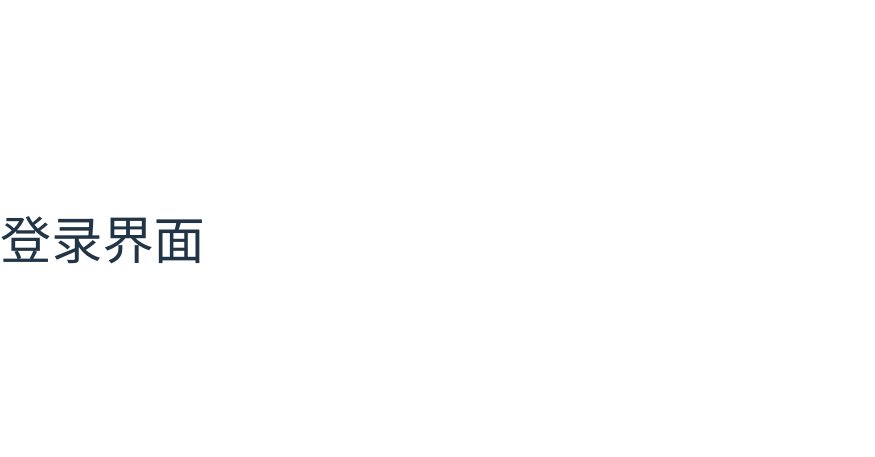
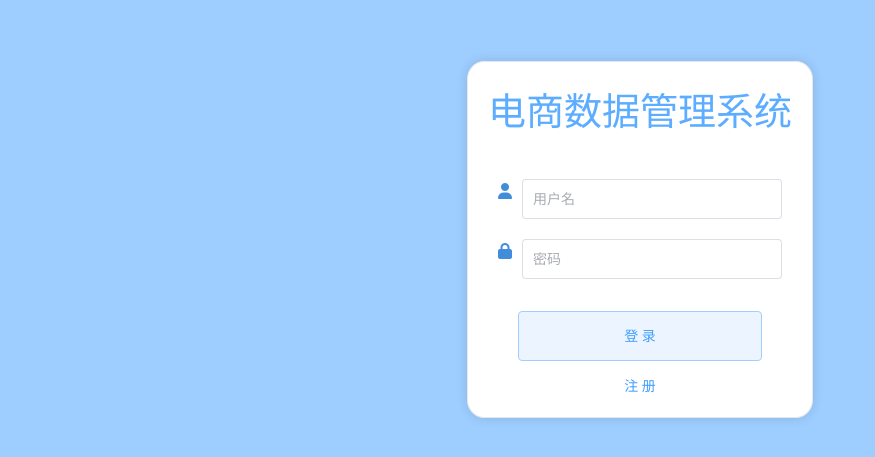
Before and after one commit to Easter1995/TPCBenchmark-Front-end, a Vue app: page /login in a window 1280 px wide. Shown: the part 161-618 px from the top of the page, without its empty margins (0-875 px from the left). Built offline with nearby package versions, Linux system fonts and the light colour scheme.

Commit message:
完成登录页面

```diff
--- a/index.html
+++ b/index.html
@@ -3,6 +3,7 @@
   <head>
     <meta charset="UTF-8" />
     <link rel="icon" type="image/svg+xml" href="/vite.svg" />
+    <link rel="stylesheet" href="https://cdnjs.cloudflare.com/ajax/libs/font-awesome/5.15.3/css/all.min.css">
     <meta name="viewport" content="width=device-width, initial-scale=1.0" />
     <title>TCP Benchmark</title>
   </head>
--- a/package.json
+++ b/package.json
@@ -9,6 +9,7 @@
     "preview": "vite preview"
   },
   "dependencies": {
+    "@fortawesome/fontawesome-free": "^6.7.2",
     "element-plus": "^2.9.6",
     "vue": "^3.5.13",
     "vue-router": "^4.5.0"
@@ -20,8 +21,11 @@
     "@types/webpack-env": "^1.18.8",
     "@vitejs/plugin-vue": "^4.6.2",
     "@vue/tsconfig": "^0.7.0",
+    "sass": "^1.85.1",
     "typescript": "~5.8.2",
+    "unplugin-auto-import": "^19.1.1",
     "unplugin-icons": "^22.1.0",
+    "unplugin-vue-components": "^28.4.1",
     "vite": "^6.2.1",
     "vue-tsc": "^2.2.4"
   }
--- a/src/App.vue
+++ b/src/App.vue
@@ -1,6 +1,8 @@
 <script setup lang="ts">
 import { ElConfigProvider } from 'element-plus'
 import zhCn from 'element-plus/es/locale/lang/zh-cn'
+import '@fortawesome/fontawesome-free/css/all.min.css';
+
 const locale = zhCn
 </script>
 
@@ -10,4 +12,21 @@ const locale = zhCn
   </el-config-provider>
 </template>
 
-<style lang="scss" scoped></style>
+<style lang="scss" scoped>
+html,
+body {
+    margin: 0;
+    padding: 0;
+    min-height: 100%;
+    width: 100%;
+    overscroll-behavior: none;
+    overflow-y: overlay;
+    overflow-x: hidden;
+    &body.el-popup-parent--hidden {
+        height: 100vh !important;
+    }
+    .el-drawer__body {
+        --el-drawer-padding-primary: 0;
+    }
+}
+</style>
--- a/src/main.ts
+++ b/src/main.ts
@@ -2,6 +2,10 @@ import { createApp } from 'vue'
 import './style.css'
 import App from './App.vue'
 import router from './router'
+import ElementPlus from 'element-plus'
+import 'element-plus/dist/index.css'
 
 const app = createApp(App)
-app.use(router).mount('#akaorange')
+app.use(router)
+    .use(ElementPlus)
+    .mount('#akaorange')
--- a/src/views/Login.vue
+++ b/src/views/Login.vue
@@ -1,11 +1,117 @@
 <script lang="ts" setup>
+import { ElCard } from 'element-plus';
+import { ref } from 'vue';
 
+const username = ref('')
+const password = ref('')
 </script>
 
 <template>
-    <h1>登录界面</h1>
+    <div class="wrapper" style="background-color: rgb(98 176 255 / 62%);">
+        <el-card class="login">
+            <div class="container">
+                <div class="header">
+                    电商数据管理系统
+                </div>
+                <div class="body">
+                    <div class="inputbox">
+                        <div><i class="fa-solid fa-user" style="color: #418dda;"></i></div>
+                        <div class="text">
+                            <el-input v-model="username" placeholder="用户名" clearable />
+                        </div>
+                    </div>
+                    <div class="inputbox">
+                        <div><i class="fa-solid fa-lock" style="color: #418dda;"></i></div>
+                        <div class="text">
+                            <el-input v-model="password" placeholder="密码" show-password />
+                        </div>
+                    </div>
+                </div>
+                <div class="footer">
+                    <div class="login-btn">
+                        <el-button style="width: 100%;" type="primary" plain>登 录</el-button>
+                    </div>
+                    <div class="register-btn">
+                        <el-button type="primary" link>注 册</el-button>
+                    </div>
+                </div>
+            </div>
+        </el-card>
+    </div>
 </template>
 
 <style lang="scss" scoped>
+$primary-color: #48a3ffe3;
 
+.wrapper {
+    width: 100vw;
+    height: 100vh;
+    display: flex;
+    justify-content: center;
+    align-items: center;
+
+    .login {
+        border-radius: 5%;
+
+        .container {
+            width: 100%;
+            height: 100%;
+            display: flex;
+            flex-direction: column;
+            gap: 10px;
+        }
+    }
+}
+
+.header {
+    font-size: 38px;
+    color: $primary-color;
+    text-align: center;
+}
+
+.body {
+    padding: 10px;
+
+    .inputbox {
+        display: flex;
+        flex-direction: row;
+        gap: 10px;
+        margin: 20px 0 0 0;
+        height: 40px;
+
+        .text {
+            font-size: 18px;
+            width: 100%;
+            height: 100%;
+            flex: 1;
+
+            .el-input {
+                height: 100%;
+            }
+        }
+    }
+}
+
+.footer {
+    position: relative;
+    height: 100%;
+    display: flex;
+    flex-direction: column;
+    justify-content: center;
+    align-items: center;
+
+    .login-btn {
+        width: 80%;
+        height: 50px;
+        padding: 12px 20px;
+        .el-button {
+            height: 100%;
+        }
+    }
+
+    .register-btn {
+        text-align: center;
+        width: 100%;
+    }
+}
 </style>
--- a/tsconfig.json
+++ b/tsconfig.json
@@ -14,7 +14,7 @@
       "useUnknownInCatchVariables": false,
       "sourceMap": true,
       "baseUrl": ".",
-      "types": ["webpack-env", "w3c-web-usb", "w3c-web-serial", "unplugin-icons/types/vue", "@types/node"],
+      "types": ["webpack-env", "w3c-web-usb", "w3c-web-serial", "unplugin-icons/types/vue", "@types/node", "unplugin-vue-components/resolvers"],
       "paths": {
           "@/*": ["src/*"]
       },
--- a/vite.config.ts
+++ b/vite.config.ts
@@ -1,10 +1,17 @@
 import { defineConfig, normalizePath } from 'vite'
 import path from 'path'
 import vue from '@vitejs/plugin-vue'
+import Components from 'unplugin-vue-components/vite'
+import { ElementPlusResolver } from 'unplugin-vue-components/resolvers'
 
 // https://vite.dev/config/
 export default defineConfig({
-  plugins: [vue()],
+  plugins: [
+    vue(),
+    Components({
+      resolvers: [ElementPlusResolver()], // 自动注册 Element Plus 组件
+    }),
+  ],
   resolve: {
     alias: {
       '@': normalizePath(path.resolve(__dirname, './src')) // 强制统一路径格式[1,7](@ref)
```
Also changed, not shown: 1 other file (tests, documents, lock files or other folders).
